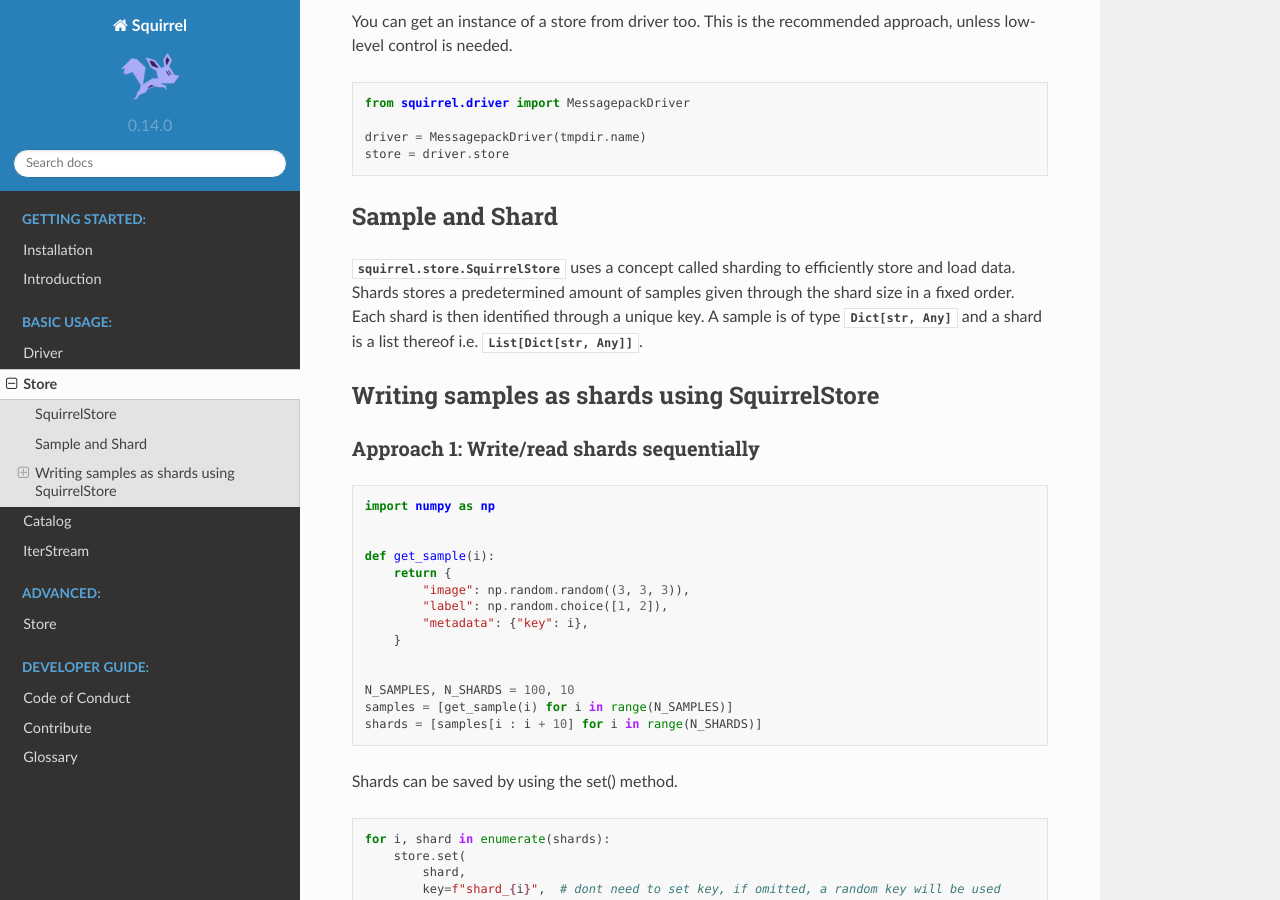
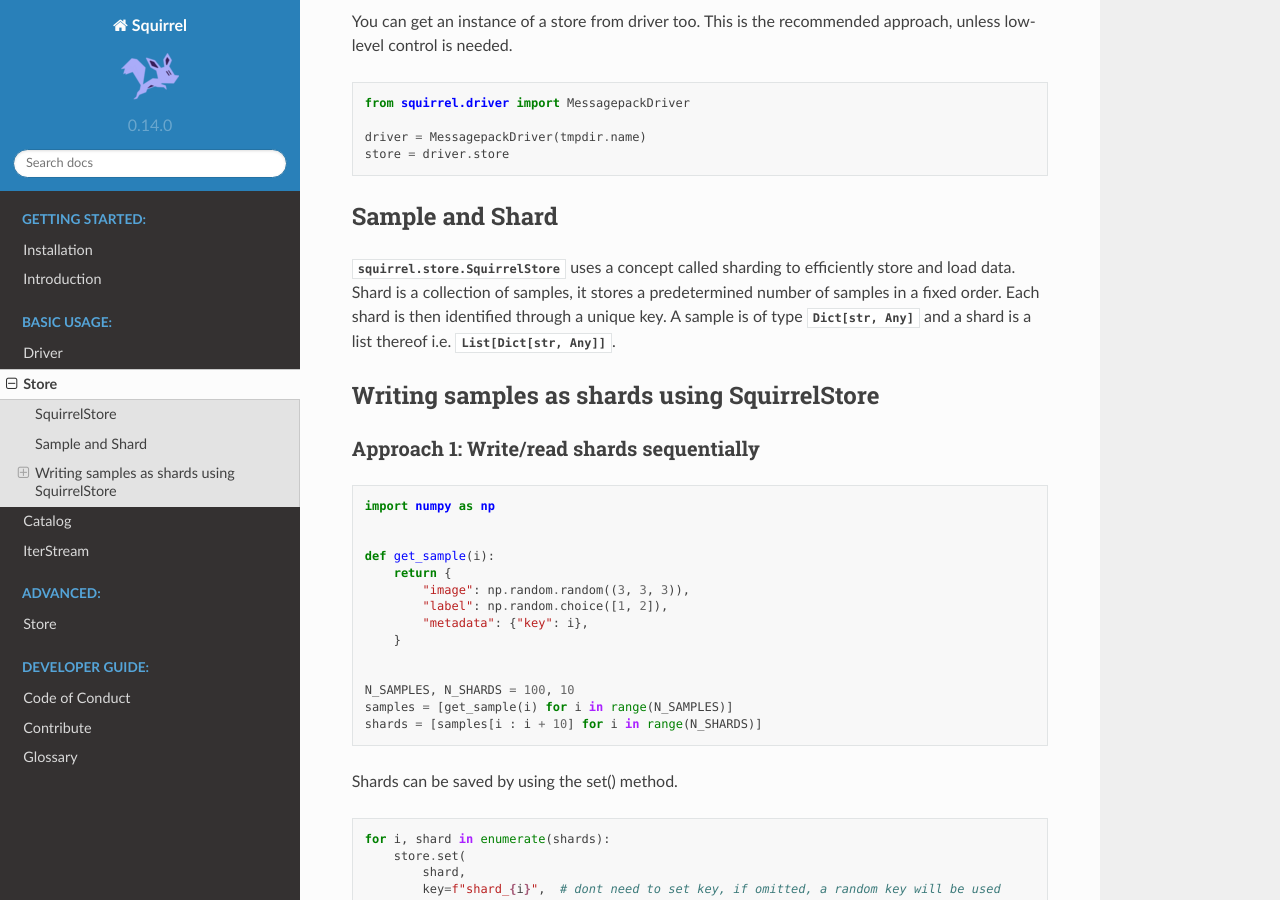
Before and after one commit to merantix-momentum/squirrel-core, a Sphinx documentation site: the page built from docs/usage/store.rst, in a window 1280 px wide and 900 px high, scrolled down 1298 px. Built offline with Sphinx 7.4.7 and the Read the Docs theme 2.0.0, drawn with Linux system fonts in a browser that asks for light colours; the version number is read from the project's files by our own code.

Commit message:
Update docs/usage/store.rst
Co-authored-by: Alireza Sohofi <a.sohofi@gmail.com>

```diff
--- a/docs/usage/store.rst
+++ b/docs/usage/store.rst
@@ -68,7 +68,7 @@ This is the recommended approach, unless low-level control is needed.
 Sample and Shard
 --------
 :py:class:`squirrel.store.SquirrelStore` uses a concept called sharding to efficiently store and load data.
-Shards stores a predetermined amount of samples given through the shard size in a fixed order.
+Shard is a collection of samples, it stores a predetermined number of samples in a fixed order.
 Each shard is then identified through a unique key. A sample is of type :py:class:`Dict[str, Any]` and a shard is a
 list thereof i.e. :py:class:`List[Dict[str, Any]]`.
 
```
